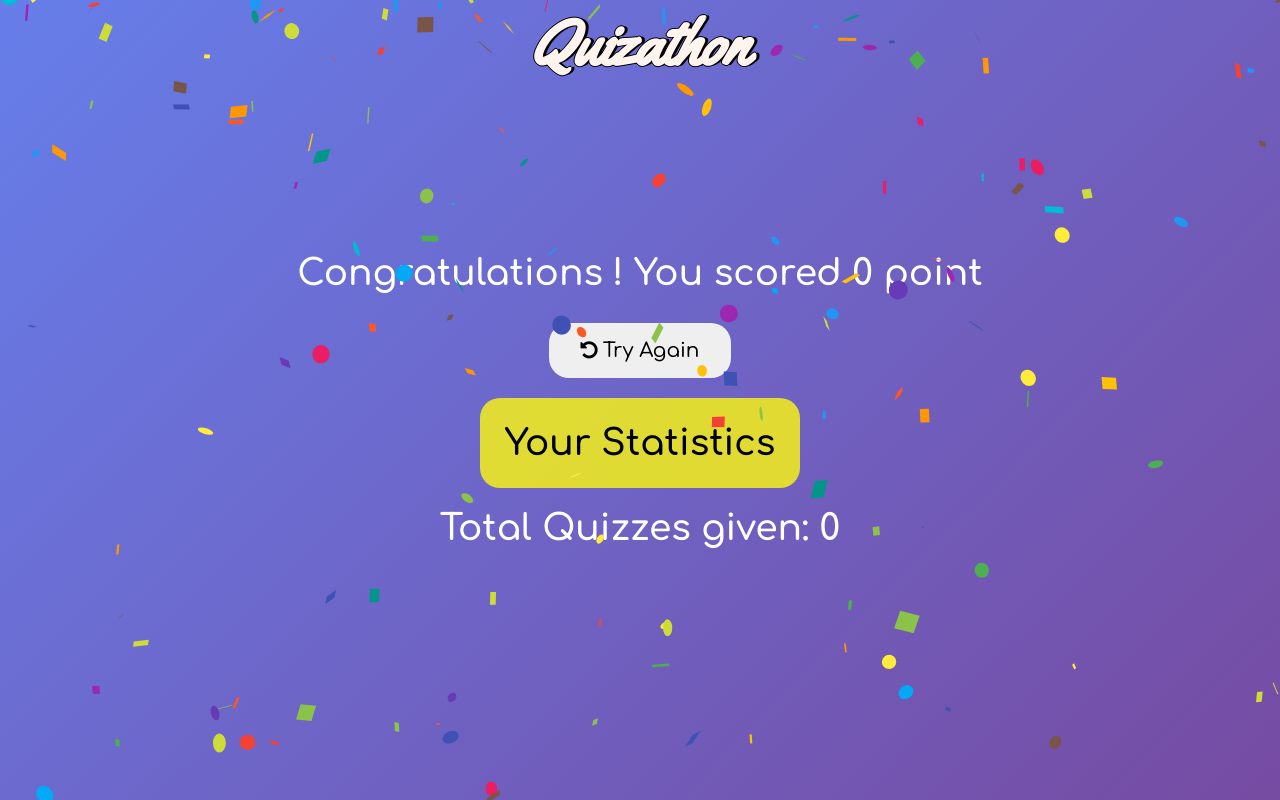
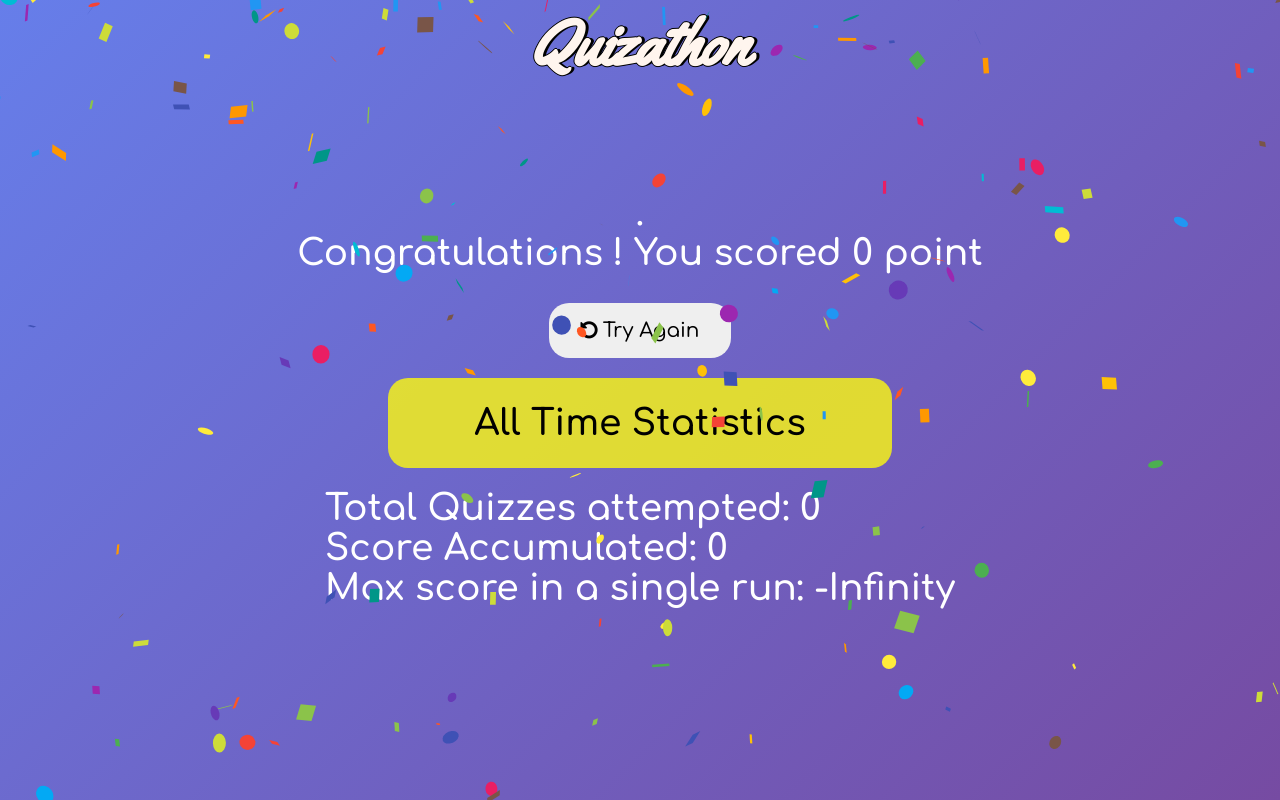
Before and after one commit to jamil-rahman/quizathon, a React (Create React App) app: page /result in a window 1280 px wide. Built offline with nearby package versions, Linux system fonts and the light colour scheme; no server answers.

Commit message:
minor tweaks

```diff
--- a/src/ScoreContext.js
+++ b/src/ScoreContext.js
@@ -43,6 +43,7 @@
         questions,
         setQuestions,
         saveScoreInLocalStorage,
+        scoreArray
       }}
     >
       {children}
--- a/src/views/ResultPage/Result.js
+++ b/src/views/ResultPage/Result.js
@@ -1,4 +1,4 @@
-import React, { useContext, useEffect, useState } from "react";
+import React, { useContext, useState } from "react";
 import ScoreContext from "../../ScoreContext";
 import useWindowDimensions from "../../Custom Hooks/useWindowSize";
 import Confetti from "react-confetti";
@@ -6,35 +6,43 @@
 import { useNavigate } from "react-router-dom";
 
 export default function Result() {
-  const { score, userName } = useContext(ScoreContext);
+  const { score, userName, scoreArray, setQuestions } =
+    useContext(ScoreContext);
   const { height, width } = useWindowDimensions();
-  const [scoreArray, setScoreArray] = useState([]);
 
   let navigate = useNavigate();
-  //console.log(sumValues);
 
-  useEffect(() => {
-    setScoreArray(JSON.parse(localStorage.getItem("Score_Array")));
-  }, []);
+  const newArray = scoreArray.map((i) => Number(i));
+  let max = Math.max(...newArray);
+  let sum = newArray.reduce((partialSum, a) => partialSum + a, 0);
 
   return (
     <div className={styles.result_container}>
-      <Confetti width={width} height={height} />
+      <Confetti width={width} height={height} />.
       <p className={styles.text}>
         Congratulations {userName}! You scored {score}{" "}
         {score > 1 ? `points!` : `point`}
       </p>
-      <button className={styles.btn} onClick={() => navigate("/quiz")}>
+      <button
+        className={styles.btn}
+        onClick={() => {
+          console.log("test runs");
+          setQuestions();
+          navigate("/quiz");
+        }}
+      >
         <i className="fa fa-undo" aria-hidden="true"></i>
         <span>Try Again</span>
       </button>
 
       <div className={styles.statistics_container}>
         <div className={styles.header}>
-          <h3>Your Statistics</h3>
+          <h3>All Time Statistics</h3>
         </div>
         <ul>
-          <li>Total Quizzes given: {scoreArray.length} </li>
+          <li>Total Quizzes attempted: {scoreArray.length} </li>
+          <li>Score Accumulated: {sum} </li>
+          <li>Max score in a single run: {max} </li>
         </ul>
       </div>
     </div>
```
